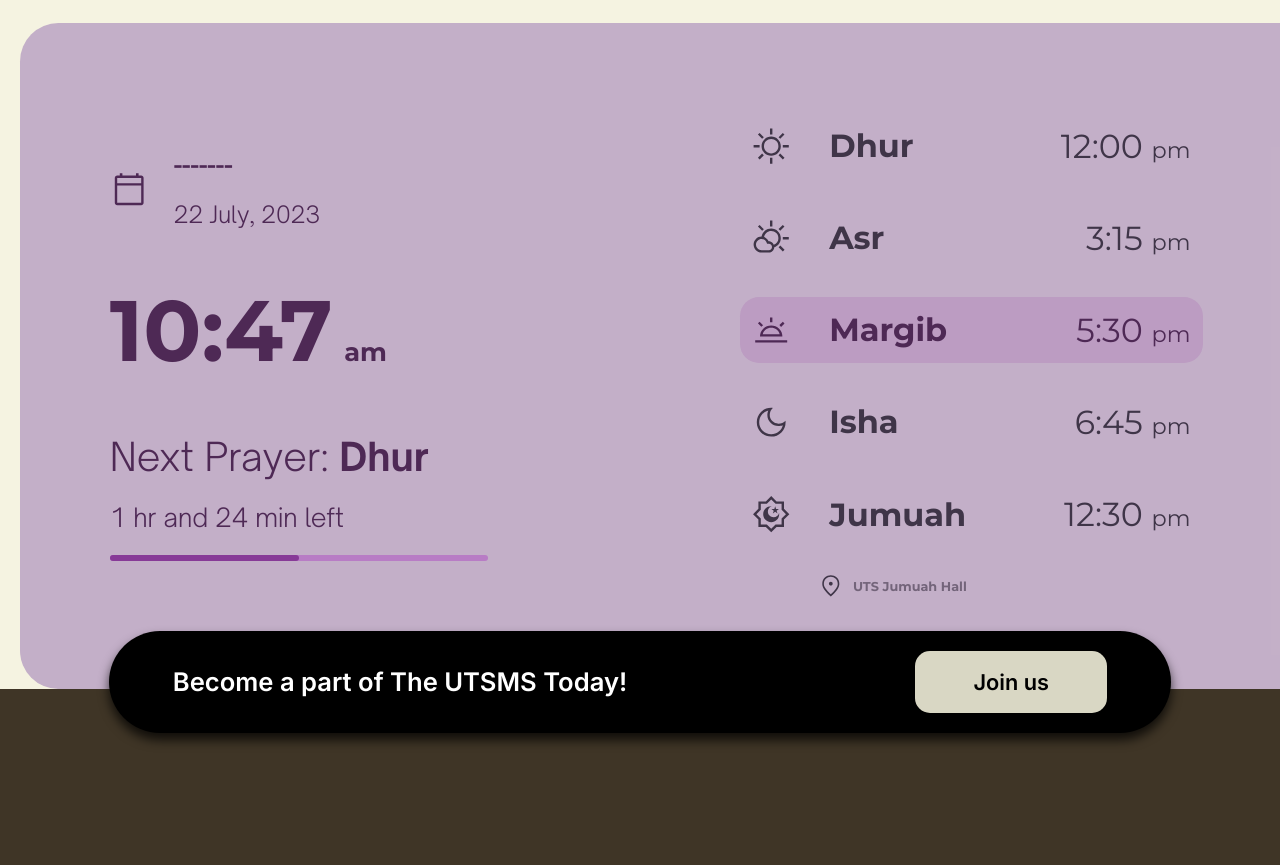
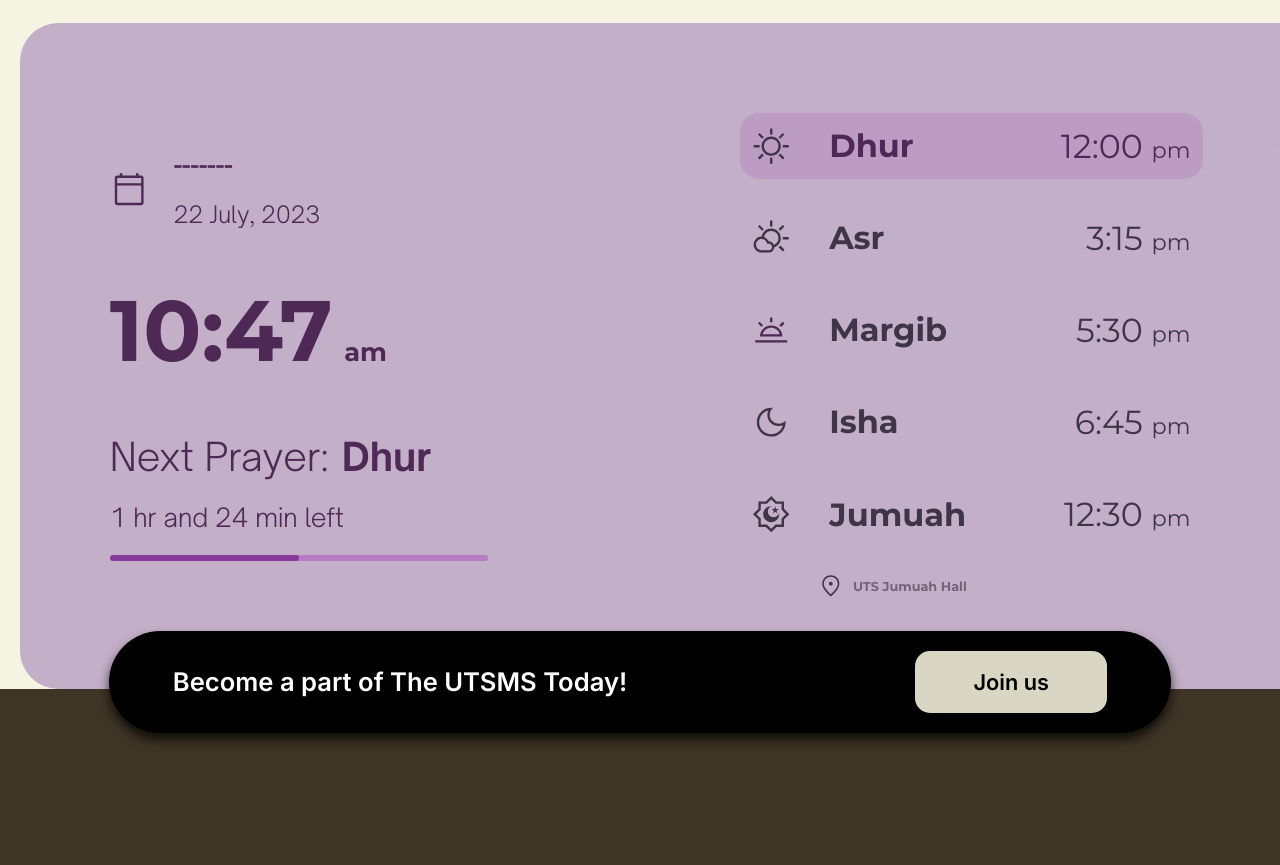
Before and after one commit to MahmudlHasanMahi/UTSMUSLIM, a React (Vite) app: page /services in a window 1280 px wide. Shown: the part 2140-3005 px from the top of the page. Built offline with nearby package versions, Linux system fonts and the light colour scheme; no server answers; grey boxes are pictures that could not be loaded.

Commit message:
Active Next Prayer

```diff
--- a/src/Components/PrayerAndSpirituality/Card.jsx
+++ b/src/Components/PrayerAndSpirituality/Card.jsx
@@ -2,12 +2,11 @@ import React, { useEffect, useState } from "react";
 import styles from "./PrayerAndSpirituality.module.css";
 import FacilityInfo from "./FacilityInfo";
 import { useRef, useMemo } from "react";
-import { useInView, motion } from "framer-motion";
+import { useInView, motion, useTransform } from "framer-motion";
 import { hijriDate as hd } from "../../Utils/HijriDate";
 import { Gregorian as gr, time } from "../../Utils/Gregorian";
 import { Timings } from "../../PrayerTimings";
 import Salah from "./Salah";
-
 import {
   Wc,
   WaterDrop,
@@ -142,57 +141,69 @@ export const Card3 = () => {
   const [hijriDate, setHijriDate] = useState();
   const Gregorian = gr();
   const Time = time(isInView);
-  const [prayers, setPrayers] = useState([]);
+  const [prayers, setPrayers] = useState();
   const [nextPrayer, setNextPrayer] = useState();
 
   const findNextPrayer = (Time) => {
+    let Timing = Timings;
     let formatted = Time["24hour"];
+    Timing = Timing.map((data) => {
+      return { ...data, active: false };
+    });
+
+    let nextPrayer = [];
+
+    function array_move(arr, old_index, new_index) {
+      if (new_index >= arr.length) {
+        var k = new_index - arr.length + 1;
+        while (k--) {
+          arr.push(undefined);
+        }
+      }
+      arr.splice(new_index, 0, arr.splice(old_index, 1)[0]);
+      return arr;
+    }
+
+    for (let i = 1; i <= Timing.length - 1; i++) {
+      if (Gregorian.dayOfweek === 5) {
+        array_move(Timing, 0, 1);
+      }
+      let hr =
+        (Timing[i].hour === 12 && Timing[i].amPm === "pm"
+          ? Timing[i].hour
+          : 0) ||
+        (Timing[i].hour < 12 && Timing[i].amPm === "am"
+          ? Timing[i].hour
+          : Timing[i].hour + 12);
+      if (hr - formatted >= 0) {
+        nextPrayer.push(Timing[i]);
+        Timing[i].active = true;
+        break;
+      }
+      if (Timing[i + 1] === undefined) {
+        if (Gregorian.dayOfweek + 1 !== 5) {
+          Timing[1].active = true;
+          nextPrayer.push(Timing[1]);
+
+          break;
+        } else {
+          Timing[0].active = true;
+          nextPrayer.push(Timing[0]);
+          break;
+        }
+      }
+    }
+
+    setNextPrayer(nextPrayer[0]);
     setPrayers(
       Timings.map((data) => {
-        if (
-          (Gregorian.dayOfweek !== 5 && data.prayer === "Jumuah") ||
-          (Gregorian.dayOfweek === 5 && data.prayer === "Dhur")
-        ) {
-          return;
+        if (data.prayer === nextPrayer[0].prayer) {
+          return nextPrayer[0];
         } else {
           return { ...data, active: false };
         }
       })
     );
-
-    setPrayers((prayer) =>
-      prayer.filter((element) => {
-        return element !== undefined;
-      })
-    );
-
-    let arr = prayers.map(({ hour, minute, amPm, prayer, active }) => {
-      let hr =
-        (hour === 12 && amPm === "pm" ? hour : 0) ||
-        (hour < 12 && amPm === "am" ? hour : hour + 12);
-      if (hr - formatted >= 0) {
-        return {
-          prayer: prayer,
-          hour: hour,
-          minute: minute,
-          amPm: amPm,
-          active: !active,
-        };
-      }
-    });
-    let cleanedArr = arr.filter((element) => {
-      return element !== undefined;
-    });
-    if (!cleanedArr.length) {
-      if (Gregorian.dayOfweek !== 4) {
-        cleanedArr = prayers[0];
-      }
-      // else {
-      //   cleanedArr = "nothing";
-      // }
-    }else{
-    setNextPrayer(cleanedArr[0])}
-    console.log(nextPrayer);
   };
 
   useMemo(() => {
@@ -207,10 +218,10 @@ export const Card3 = () => {
       });
     }
   }, [isInView]);
-
   useEffect(() => {
     findNextPrayer(Time);
   }, [Time]);
+
   return (
     <div ref={ref} className={styles["Card3-container"]}>
       <div className={styles["Card3-section-1"]}>
@@ -241,8 +252,7 @@ export const Card3 = () => {
           <span className={styles["NextPrayer-container"]}>
             Next Prayer:
             <span className={styles["Next-Prayer"]}>
-              {" "}
-              {(nextPrayer && nextPrayer.prayer) || ""}
+              {(nextPrayer && nextPrayer.prayer) || "Loading"}
             </span>
           </span>
           <span className={styles["Timeleft"]}>1 hr and 24 min left</span>
@@ -251,7 +261,7 @@ export const Card3 = () => {
               initial={{ width: 0 }}
               animate={{
                 width: "50%",
-                transition: { duration: 2 },
+                transition: { duration: 1 },
               }}
               className={styles["Progress"]}
             ></motion.div>
@@ -262,74 +272,79 @@ export const Card3 = () => {
         <div className={styles["Card3-section-2-Salah-container"]}>
           <Salah
             logo={<ClearDay />}
-            prayer={(Timings && Timings[0].prayer) || ""}
+            prayer={(prayers && prayers[1].prayer) || ""}
             time={
-              (Timings &&
-                `${Timings[0].hour}:${
-                  Timings[0].minute < 10
-                    ? "0" + Timings[0].minute
-                    : Timings[0].minute
+              (prayers &&
+                `${prayers[1].hour}:${
+                  prayers[1].minute < 10
+                    ? "0" + prayers[1].minute
+                    : prayers[1].minute
                 }`) ||
               ""
             }
-            amPm={(Timings && Timings[0].amPm) || ""}
+            amPm={(prayers && prayers[1].amPm) || ""}
+            active={prayers ? prayers[1].active : false}
           />
           <Salah
             logo={<PartlyCloudy />}
-            prayer={(Timings && Timings[1].prayer) || ""}
+            prayer={(prayers && prayers[2].prayer) || ""}
             time={
-              (Timings &&
-                `${Timings[1].hour}:${
-                  Timings[1].minute < 10
-                    ? "0" + Timings[1].minute
-                    : Timings[1].minute
+              (prayers &&
+                `${prayers[2].hour}:${
+                  prayers[2].minute < 10
+                    ? "0" + prayers[2].minute
+                    : prayers[2].minute
                 }`) ||
               ""
             }
-            amPm={(Timings && Timings[1].amPm) || ""}
+            amPm={(prayers && prayers[2].amPm) || ""}
+            active={prayers ? prayers[2].active : false}
           />
           <Salah
             logo={<Twilight />}
-            prayer={(Timings && Timings[2].prayer) || ""}
+            prayer={(prayers && prayers[3].prayer) || ""}
             time={
-              (Timings &&
-                `${Timings[2].hour}:${
-                  Timings[2].minute < 10
-                    ? "0" + Timings[2].minute
-                    : Timings[2].minute
+              (prayers &&
+                `${prayers[3].hour}:${
+                  prayers[3].minute < 10
+                    ? "0" + prayers[3].minute
+                    : prayers[3].minute
                 }`) ||
               ""
             }
-            amPm={(Timings && Timings[2].amPm) || ""}
+            amPm={(prayers && prayers[3].amPm) || ""}
             active={true}
+            active={prayers ? prayers[3].active : false}
           />
           <Salah
             logo={<Dark />}
-            prayer={(Timings && Timings[3].prayer) || ""}
+            prayer={(prayers && prayers[4].prayer) || ""}
             time={
-              (Timings &&
-                `${Timings[3].hour}:${
-                  Timings[3].minute < 10
-                    ? "0" + Timings[3].minute
-                    : Timings[3].minute
+              (prayers &&
+                `${prayers[4].hour}:${
+                  prayers[4].minute < 10
+                    ? "0" + prayers[4].minute
+                    : prayers[4].minute
                 }`) ||
               ""
             }
-            amPm={(Timings && Timings[3].amPm) || ""}
+            amPm={(prayers && prayers[4].amPm) || ""}
+            active={prayers ? prayers[4].active : false}
           />
           <Salah
             logo={<PrayerTimes />}
-            prayer={(Timings && Timings[4].prayer) || ""}
+            prayer={(prayers && prayers[0].prayer) || ""}
             time={
-              (Timings &&
-                `${Timings[4].hour}:${
-                  Timings[4].minute < 10
-                    ? "0" + Timings[4].minute
-                    : Timings[4].minute
+              (prayers &&
+                `${prayers[0].hour}:${
+                  prayers[0].minute < 10
+                    ? "0" + prayers[0].minute
+                    : prayers[0].minute
                 }`) ||
               ""
             }
-            amPm={(Timings && Timings[4].amPm) || ""}
+            amPm={(prayers && prayers[0].amPm) || ""}
+            active={prayers ? prayers[0].active : false}
           />
 
           <div className={styles["Card3-location"]}>
--- a/src/Components/PrayerAndSpirituality/PrayerAndSpirituality.module.css
+++ b/src/Components/PrayerAndSpirituality/PrayerAndSpirituality.module.css
@@ -271,6 +271,7 @@
   font-family: "Open Sauce Sans";
   font-style: normal;
   font-weight: bold;
+  margin-left: min(15px,1vw);
 }
 .Timeleft {
   color: #4e2955;
--- a/src/PrayerTimings.jsx
+++ b/src/PrayerTimings.jsx
@@ -1,7 +1,7 @@
 export const Timings = [
+  { prayer: "Jumuah", hour: 12, minute: 30, amPm: "pm" },
   { prayer: "Dhur", hour: 12, minute: 0, amPm: "pm" },
   { prayer: "Asr", hour: 3, minute: 15, amPm: "pm" },
   { prayer: "Margib", hour: 5, minute: 30, amPm: "pm" },
   { prayer: "Isha", hour: 6, minute: 45, amPm: "pm" },
-  { prayer: "Jumuah", hour: 12, minute: 30, amPm: "pm" },
 ];
--- a/src/Utils/Gregorian.jsx
+++ b/src/Utils/Gregorian.jsx
@@ -28,11 +28,11 @@ export const Gregorian = () => {
 };
 export const time = (isInView) => {
   const getTime = () => {
-    let date = new Date();
-    let hour = date.getHours();
-    let minute = date.getMinutes();
+    var date = new Date();
+    var hour = date.getHours();
+    var minute = date.getMinutes();
 
-    let period = "";
+    var period = "";
     if (hour >= 12) {
       period = "pm";
     } else {
@@ -51,7 +51,7 @@ export const time = (isInView) => {
       hour: hour,
       minute: minute,
       amPm: period,
-      "24hour":12,
+      "24hour": date.getHours(),
     };
   };
 
```
Also changed, not shown: src/Utils/PrayerTimes.jsx (added).
